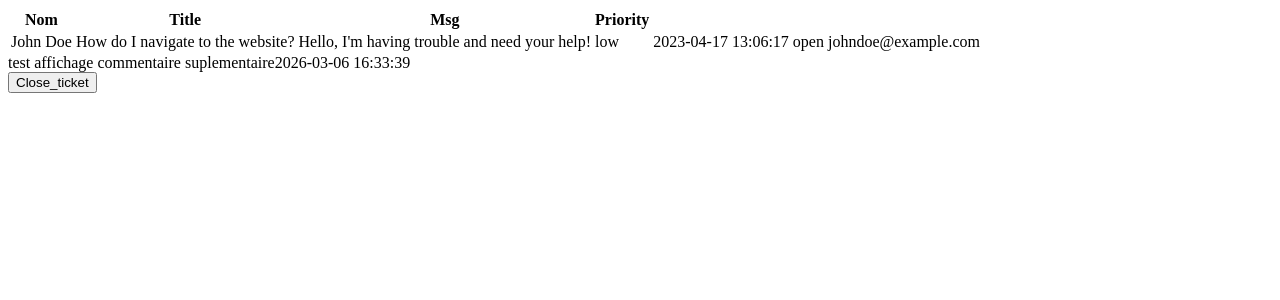
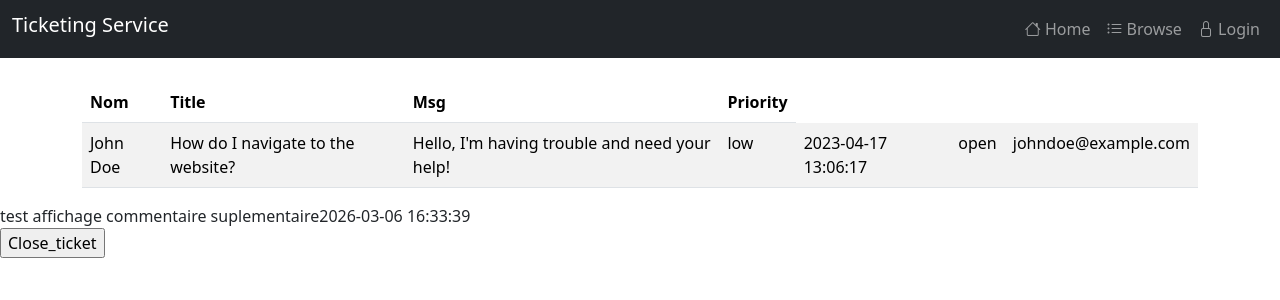
Before and after one commit to Damienr2212/essaiTicket, a PHP site: page /essaiTicket-main/detail.php?id=1 in a window 1280 px wide. Shown: the top 300 px of the page. Run offline with PHP 8.4, Linux system fonts and the light colour scheme; data comes from the database, SQL or seed files in the repository; some libraries are stand-ins or nearby versions.

Commit message:
Add files via upload

```diff
--- a/detail.php
+++ b/detail.php
@@ -2,9 +2,29 @@
 <html lang="fr">
 <head>
     <meta charset="UTF-8">
+    <link href="https://cdn.jsdelivr.net/npm/bootstrap@5.3.8/dist/css/bootstrap.min.css" rel="stylesheet" integrity="sha384-sRIl4kxILFvY47J16cr9ZwB07vP4J8+LH7qKQnuqkuIAvNWLzeN8tE5YBujZqJLB" crossorigin="anonymous">
+    <link rel="stylesheet" href="https://cdn.jsdelivr.net/npm/bootstrap-icons@1.9.0/font/bootstrap-icons.css">
+    <script src="https://cdn.jsdelivr.net/npm/bootstrap@5.3.8/dist/js/bootstrap.bundle.min.js" integrity="sha384-FKyoEForCGlyvwx9Hj09JcYn3nv7wiPVlz7YYwJrWVcXK/BmnVDxM+D2scQbITxI" crossorigin="anonymous"></script>
     <title>Detail Ticket</title>
 </head>
 <body>
+    <nav class="navbar navbar-expand-sm bg-dark navbar-dark">
+        <div class="container-fluid">
+            <h1 class="navbar-brand"> Ticketing Service </h1>
+                <ul class="navbar-nav">
+                <li class="navbar-item">
+                    <a class="nav-link" href="index.php"><i class="bi bi-house"></i> Home</a>
+                </li>
+                <li class="navbar-item">
+                    <a class="nav-link" href="#"><i class="bi bi-list-ul"></i> Browse</a>
+                </li>
+                <li class="navbar-item">
+                    <a class="nav-link" href="Login.php"><i class="bi bi-lock"></i> Login</a>
+                </li>
+                </ul>
+        </div>
+    </nav>
+    <br>
 
 
 
```
Also changed, not shown: index.php (+14 -2 lines).
